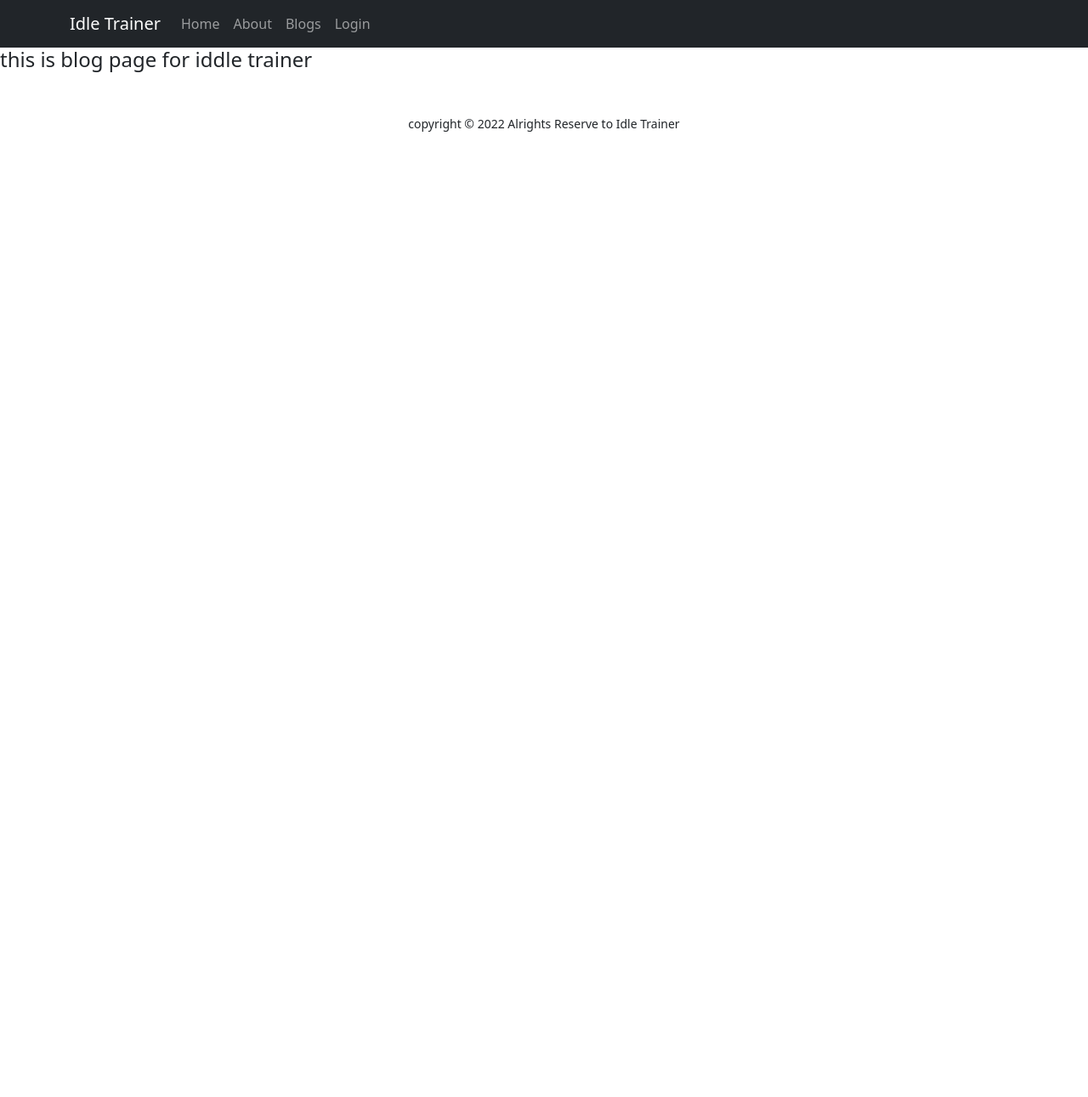
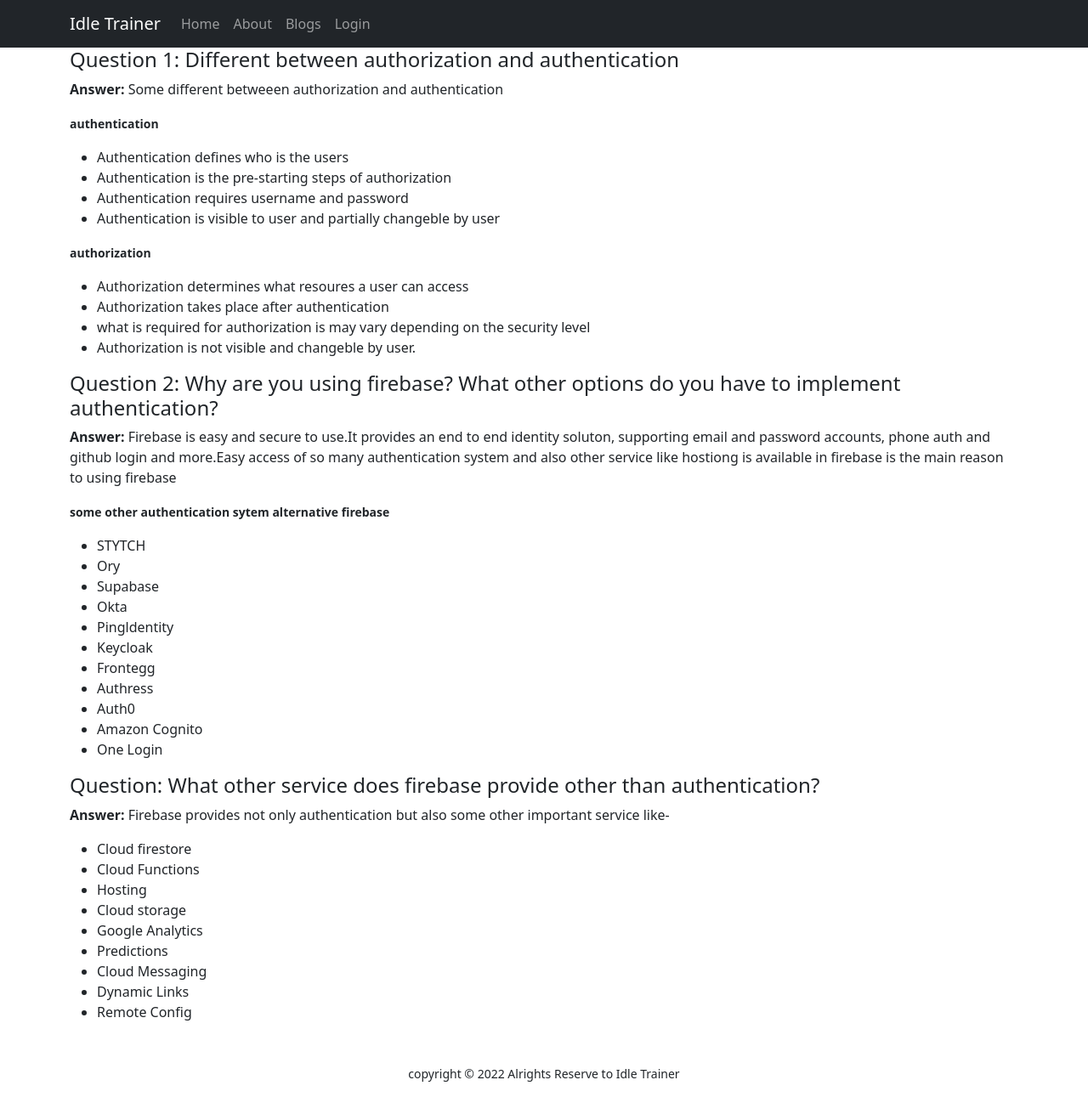
Before and after one commit to Habib255/idle-trainer-authentication, a React (Create React App) app: page /blogs in a window 1280 px wide. Shown: the whole page at 85% size. Before the commit the page ends 800 px from the top, so only its background shows below. Built offline with nearby package versions, Linux system fonts and the light colour scheme; no server answers.

Commit message:
done blogs - question and answer

```diff
--- a/src/App.js
+++ b/src/App.js
@@ -9,6 +9,7 @@ import Footer from './Pages/Shared/Footer/Footer';
 import Blogs from './Pages/Home/Blogs/Blogs';
 import Checkout from './Pages/Home/Checkout/Checkout';
 import RequireAuth from './Pages/Home/RequireAuth/RequireAuth';
+import NotFound from './Pages/Home/NotFound/NotFound';
 
 
 function App() {
@@ -24,12 +25,7 @@ function App() {
         <Route path="/checkout" element={<RequireAuth>
           <Checkout />
         </RequireAuth>} />
-
-
-
-
-
-
+        <Route path="*" element={<NotFound />} />
       </Routes>
       <Footer></Footer>
     </div>
--- a/src/Pages/Home/Blogs/Blogs.js
+++ b/src/Pages/Home/Blogs/Blogs.js
@@ -2,8 +2,62 @@ import React from 'react';
 
 const Blogs = () => {
     return (
-        <div>
-            <h4>this is blog page for iddle trainer</h4>
+        <div className='container'>
+            <div>
+                <h4>Question 1: Different between authorization and authentication</h4>
+                <p><strong>Answer: </strong>Some different betweeen authorization and authentication</p>
+                <p><strong><small>authentication</small></strong></p>
+                <ul>
+                    <li>Authentication defines who is the users</li>
+                    <li>Authentication is the pre-starting steps of authorization</li>
+                    <li>Authentication requires username and password</li>
+                    <li>Authentication is visible to user and partially changeble by user</li>
+                </ul>
+                <p><strong><small>authorization</small></strong></p>
+                <ul>
+                    <li>Authorization determines what resoures a user can access</li>
+                    <li>Authorization takes place after authentication</li>
+                    <li>what is required for authorization is may vary depending on the security level</li>
+                    <li>Authorization is not visible and changeble by user.</li>
+                </ul>
+
+            </div>
+            <div>
+                <h4>Question 2: Why are you using firebase? What other options do you have to implement authentication? </h4>
+                <p><strong>Answer: </strong>Firebase is easy and secure to use.It provides an end to end identity soluton, supporting email
+                    and password accounts, phone auth and
+                    github login and more.Easy access of so many authentication system and also other service like hostiong is available in firebase
+                    is the main reason to using firebase </p>
+                <p><strong><small>some other authentication sytem alternative firebase</small></strong></p>
+                <ul>
+                    <li>STYTCH</li>
+                    <li>Ory</li>
+                    <li>Supabase</li>
+                    <li>Okta</li>
+                    <li>Pingldentity</li>
+                    <li>Keycloak</li>
+                    <li>Frontegg</li>
+                    <li>Authress</li>
+                    <li>Auth0</li>
+                    <li>Amazon Cognito</li>
+                    <li>One Login</li>
+                </ul>
+            </div>
+            <div>
+                <h4>Question: What other service does firebase provide other than authentication? </h4>
+                <p><strong>Answer:</strong> Firebase provides not only authentication but also some other important service like-</p>
+                <ul>
+                    <li>Cloud firestore</li>
+                    <li>Cloud Functions</li>
+                    <li>Hosting</li>
+                    <li>Cloud storage</li>
+                    <li>Google Analytics</li>
+                    <li>Predictions</li>
+                    <li>Cloud Messaging</li>
+                    <li>Dynamic Links</li>
+                    <li>Remote Config</li>
+                </ul>
+            </div>
         </div>
     );
 };
--- a/src/Pages/Home/Login/Login.css
+++ b/src/Pages/Home/Login/Login.css
@@ -6,3 +6,8 @@
 .login-btn {
     text-align: center;
 }
+
+.pointer:hover {
+    cursor: pointer;
+
+}
--- a/src/Pages/Home/Login/Login.js
+++ b/src/Pages/Home/Login/Login.js
@@ -1,4 +1,4 @@
-import React from 'react';
+import React, { useState } from 'react';
 import { Button, Form } from 'react-bootstrap';
 import { useSignInWithEmailAndPassword } from 'react-firebase-hooks/auth';
 import { Link, useLocation, useNavigate } from 'react-router-dom';
@@ -9,14 +9,14 @@ import { useRef } from 'react';
 const Login = () => {
     const emailRef = useRef('')
     const passwordRef = useRef('')
-    const navigate = useNavigate('')
+    const navigate = useNavigate()
     const location = useLocation()
-    let from = location.state?.pathname || '/'
+    const [error, setError] = useState('')
+    let from = location.state?.from?.pathname || '/'
     const [
         signInWithEmailAndPassword,
         user,
         loading,
-        error,
     ] = useSignInWithEmailAndPassword(auth);
     const navigateToRegister = () => {
         navigate('/register')
@@ -48,7 +48,7 @@ const Login = () => {
                 </Button>
             </Form>
 
-            <p>New to Idle trainer? <span className='text-primary pe-auto text-decoration-none' onClick={navigateToRegister}>Please Register</span> </p>
+            <p>New to Idle trainer? <span className='text-primary pe-auto text-decoration-none pointer' onClick={navigateToRegister}>Please Register</span> </p>
             <p>Forget Password?<button className='btn btn-link text-primary pe-auto text-decoration-none'>Reset Password</button> </p>
 
         </div>
--- /dev/null
+++ b/src/Pages/Home/NotFound/NotFound.css
@@ -0,0 +1,5 @@
+.notFound {
+    display: flex;
+    justify-content: center;
+    margin-top: 200px;
+}
--- /dev/null
+++ b/src/Pages/Home/NotFound/NotFound.js
@@ -0,0 +1,12 @@
+import React from 'react';
+import './NotFound.css'
+
+const NotFound = () => {
+    return (
+        <div className='notFound'>
+            <h3> ERROR!!! The page isn't found.</h3>
+        </div>
+    );
+};
+
+export default NotFound;
--- a/src/Pages/Home/Register/Register.js
+++ b/src/Pages/Home/Register/Register.js
@@ -1,11 +1,13 @@
-import React from 'react';
+import React, { useState } from 'react';
 import { Form } from 'react-bootstrap';
 import { useCreateUserWithEmailAndPassword } from 'react-firebase-hooks/auth';
-import { Link, useNavigate } from 'react-router-dom';
+import { useNavigate } from 'react-router-dom';
 import auth from '../../../firebase.init'
+
 const Register = () => {
     const navigate = useNavigate()
-    const [CreateUserWithEmailAndPassword, user, loading, error] = useCreateUserWithEmailAndPassword(auth)
+    const [error, setError] = useState('')
+    const [CreateUserWithEmailAndPassword, user, loading] = useCreateUserWithEmailAndPassword(auth)
     const submitCreateUser = event => {
         event.preventDefault()
         const name = event.target.name.value;
@@ -13,14 +15,21 @@ const Register = () => {
         const password = event.target.password.value;
         const confirmPassword = event.target.confirmPassword.value
         if (password !== confirmPassword) {
-            const error = ('Your two password did not match')
+            setError('Your two password did not match')
             return
         }
+        if (password.length < 6) {
+            setError('password should 6 character & contains digit,small & capital letter & sprcial')
+            return
+        }
+
+        setError('')
         CreateUserWithEmailAndPassword(email, password)
     }
     if (user) {
         navigate('/')
     }
+
     const navigateToLogin = () => {
         navigate('/login')
     }
@@ -51,16 +60,12 @@ const Register = () => {
                 <Form.Group className="mb-3" controlId="formBasicCheckbox">
                     <Form.Check type="checkbox" label="Agree our terms and conditions" required />
                 </Form.Group>
-
+                <p className='text-danger text-center'>{error?.message}</p>
                 <input className='btn btn-primary w-100' type="submit" value="Submit" />
-
-
-            </Form>
-
+            </Form><br />
             <p className='text-center'>Or</p>
             <button className='btn btn-info w-100'>Sign in with Google</button>
-
-            <p>Already Register? <span className='text-primary ' onClick={navigateToLogin} >Login here</span></p>
+            <p>Already Register? <span className='text-primary pointer' onClick={navigateToLogin} >Login here</span></p>
 
 
 
--- a/src/Pages/Home/Services/Services.js
+++ b/src/Pages/Home/Services/Services.js
@@ -13,28 +13,28 @@ const Services = () => {
             id: 11,
             type: " get advise and online live support/class only",
             img: img1,
-            price: "350 / per - month"
+            price: "$150 / month"
         },
         {
             name: "level 2",
             id: 12,
             type: "live practice with trainer at morning and evening",
             img: img2,
-            price: "$750 / per - month"
+            price: "$350 / month"
         },
         {
             name: "level pro",
             id: 13,
             type: "live practice at morning & evening and online support and advise 24/7",
             img: img3,
-            price: "$1000 / per - month"
+            price: "$400 / month"
         },
         {
             name: "Healthy meal pro",
             id: 14,
             type: "live practice at morning & evening and online support and advise 24/7",
             img: img8,
-            price: "+ 200 with level 2 and level pro / per - month"
+            price: "+ $200 with level 2 and level pro / month"
         }
     ]
 
--- a/src/Pages/Shared/Header/Header.js
+++ b/src/Pages/Shared/Header/Header.js
@@ -27,7 +27,7 @@ const Header = () => {
                             <Nav.Link as={Link} to="/blogs">Blogs</Nav.Link>
                             {user ?
                                 <button onClick={handleSignOut}>
-                                    Sign Out
+                                    sign out
                                 </button>
                                 :
 
```
